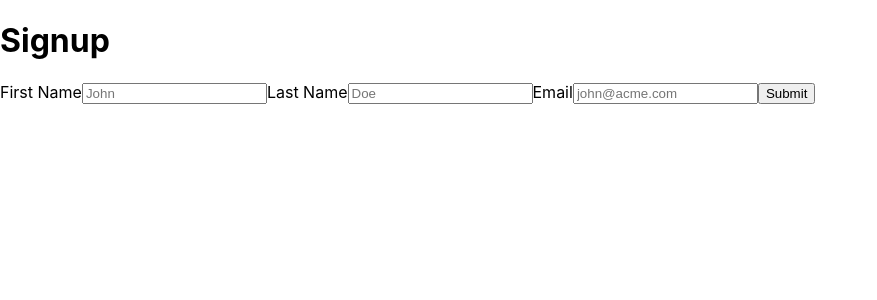
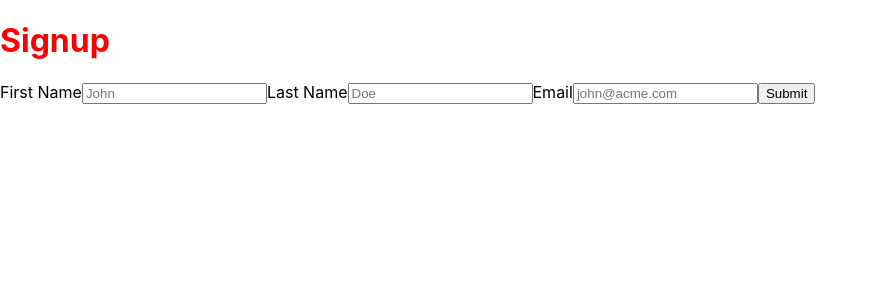
Before and after one commit to NitorCreations/CSS-Poc-Emotion, a React (Create React App) app: page / in a window 1280 px wide. Shown: the top 300 px of the page, without its empty margins (0-877 px from the left). Built offline with nearby package versions, Linux system fonts and the light colour scheme.

Commit message:
it works

```diff
--- a/src/App.tsx
+++ b/src/App.tsx
@@ -11,14 +11,13 @@ interface Values {
 
 const titleStyle = css({
   boxSizing: 'border-box',
-  width: 300,
-  height: 200,
+  color: 'red',
 });
 
 function App() {
   return (
     <div>
-      <h1>Signup</h1>
+      <h1 css={titleStyle}>Signup</h1>
       <Formik
         initialValues={{
           firstName: '',
```
